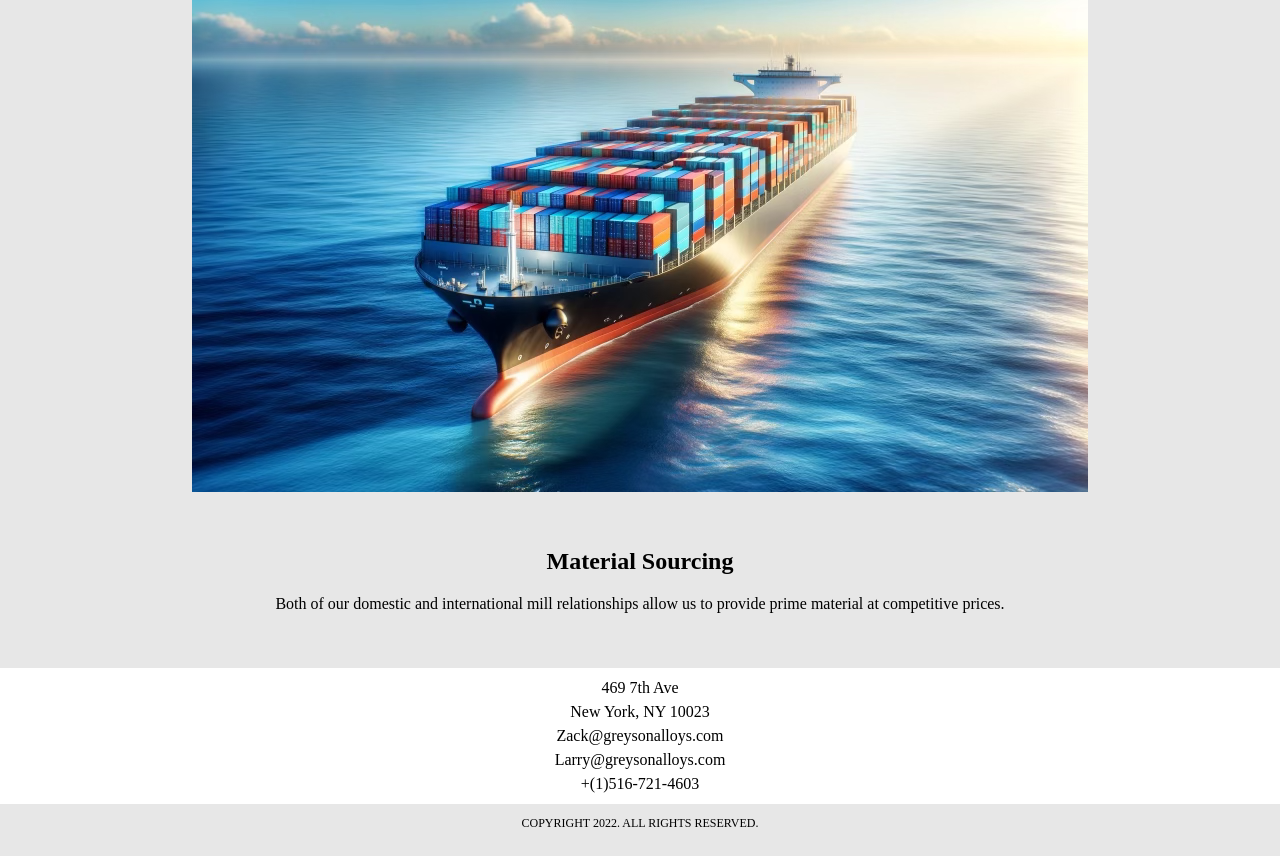
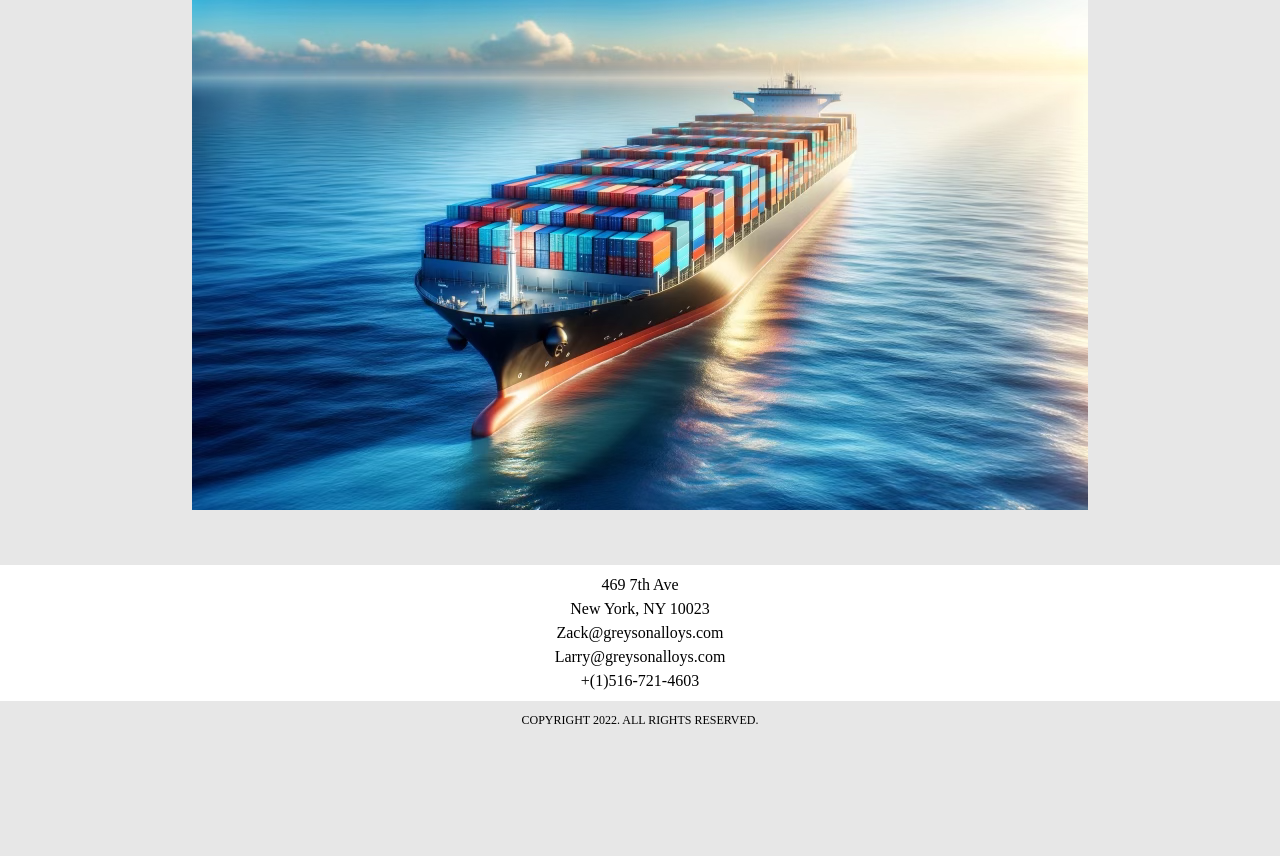
Before and after one commit to agubernikoff/talve2, a React (Create React App) app in the folder client/: page /capabilities in a window 1280 px wide. Shown: the part 920-1776 px from the top of the page. After the commit the page ends 1673 px from the top, so only its background shows below. Built offline with nearby package versions, Linux system fonts and the light colour scheme.

Commit message:
homepage

```diff
--- a/client/src/Capabilities.js
+++ b/client/src/Capabilities.js
@@ -21,7 +21,9 @@ function Capabilities() {
               size strip coil, and cut to length sheets. Our typical thickness
               ranges from .012” - .125”. In addition, we have the ability to
               offer specialty light gauge items as well as hot rolled stainless
-              steel plate.
+              steel plate. Both of our domestic and international mill
+              relationships allow us to provide prime material at competitive
+              prices.
             </p>
           </section>
 
@@ -57,13 +59,10 @@ function Capabilities() {
 
           {/* Material Sourcing section */}
 
-          <section className="capabilities-info-section">
+          {/* <section className="capabilities-info-section">
             <h2>Material Sourcing</h2>
-            <p>
-              Both of our domestic and international mill relationships allow us
-              to provide prime material at competitive prices.
-            </p>
-          </section>
+            <p></p>
+          </section> */}
         </div>
       </div>
     </div>
```
